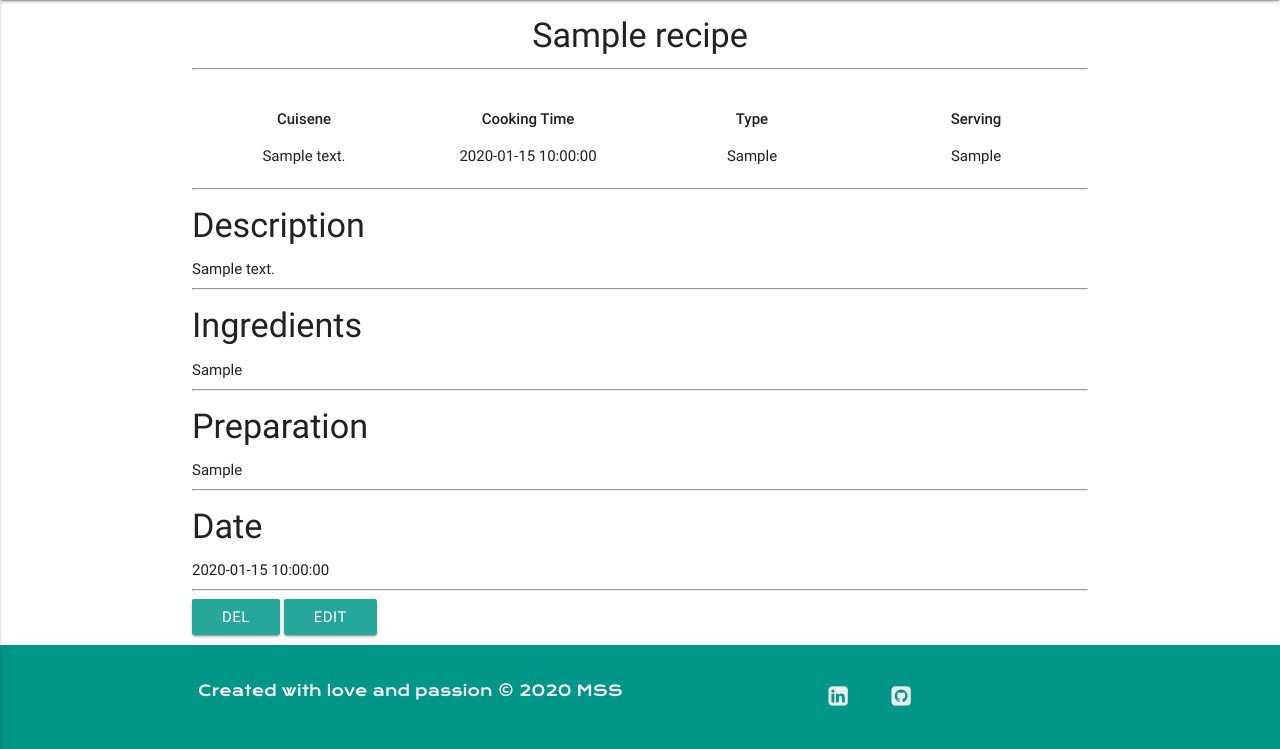
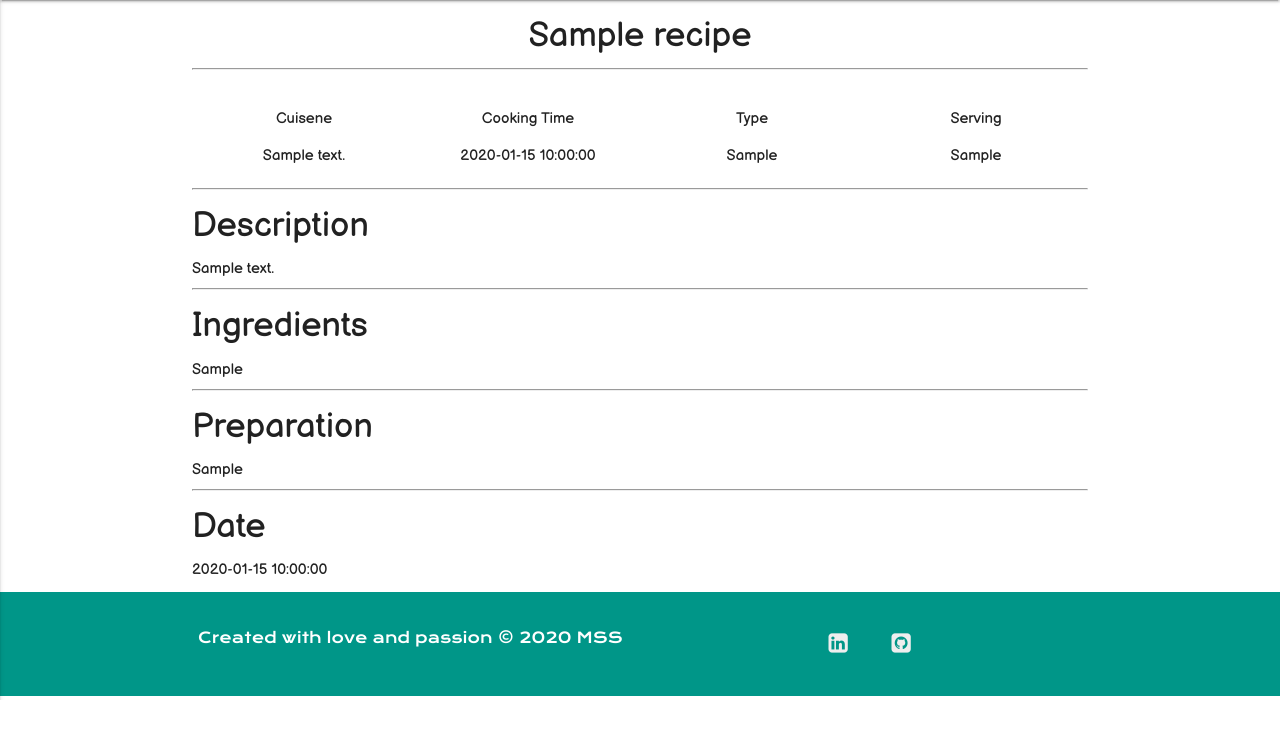
Before and after one commit to sohailshams/cookbook, a Flask app: template templates/viewrecipe.html in a window 1280 px wide. Shown: the part 100-849 px from the top of the page. After the commit the page ends 800 px from the top, so only its background shows below. Run offline with Flask 2, Linux system fonts and the light colour scheme; the template is opened without the code that fills it: most values are stand-ins (such as "Sample title", 1, 10 or a date in 2020); some libraries are stand-ins or nearby versions.

Commit message:
Added if statement in session on edit, del button & added font family balsamiq

```diff
--- a/templates/viewrecipe.html
+++ b/templates/viewrecipe.html
@@ -1,11 +1,11 @@
 {% extends 'base.html' %}
 {% block content %}
 
-      <div class="center-align"><h4>{{recipe.recipe_name}}</h4></div>
+      <div class="center-align"><h4 class="balsamiq">{{recipe.recipe_name}}</h4></div>
       <hr>
     <div class="row">
     <div class="col s12">
-      <ul class="center-align">
+      <ul class="center-align balsamiq">
         <li class="col s3"><p><strong>Cuisene</strong></p>{{recipe.recipe_cuisine}}</li>
         <li class="col s3"><p><strong>Cooking Time</strong></p>{{recipe.cooking_time}}</li>
         <li class="col s3"><p><strong>Type</strong></p>{{recipe.recipe_type}}</li>
@@ -14,24 +14,25 @@
     </div>
     </div>
     <hr>
-    <h4>Description</h4>
-      <div class="left-align">{{recipe.recipe_description}}</div>
+    <h4 class="balsamiq">Description</h4>
+      <div class="left-align balsamiq">{{recipe.recipe_description}}</div>
        <hr>
 
-    <h4>Ingredients</h4>
-      <div class="left-align">{{recipe.recipe_ingredients}}</div>
+    <h4 class="balsamiq">Ingredients</h4>
+      <div class="left-align balsamiq">{{recipe.recipe_ingredients}}</div>
        <hr>
 
-    <h4>Preparation</h4>
-      <div class="left-align">{{recipe.recipe_preparation}}</div>
+    <h4 class="balsamiq">Preparation</h4>
+      <div class="left-align balsamiq">{{recipe.recipe_preparation}}</div>
        <hr>
 
-    <h4>Date</h4>
-      <div class="left-align">{{recipe.recipe_date}}</div>
+    <h4 class="balsamiq">Date</h4>
+      <div class="left-align balsamiq">{{recipe.recipe_date}}</div>
+      {% if 'username' in session %}
        <hr>
        <div>
-       <a href="{{url_for('delete_recipe', recipe_id=recipe._id)}}" class="waves-effect waves-light btn btn_small">Del</a>
-       <a href="{{url_for('edit_recipe', recipe_id=recipe._id)}}" class="waves-effect waves-light btn btn_small">Edit</a>
+       <a href="{{url_for('delete_recipe', recipe_id=recipe._id)}}" class="waves-effect waves-light btn btn_small balsamiq">Del</a>
+       <a href="{{url_for('edit_recipe', recipe_id=recipe._id)}}" class="waves-effect waves-light btn btn_small balsamiq">Edit</a>
        </div>
-
+       {% endif%}
  {% endblock %}
```
